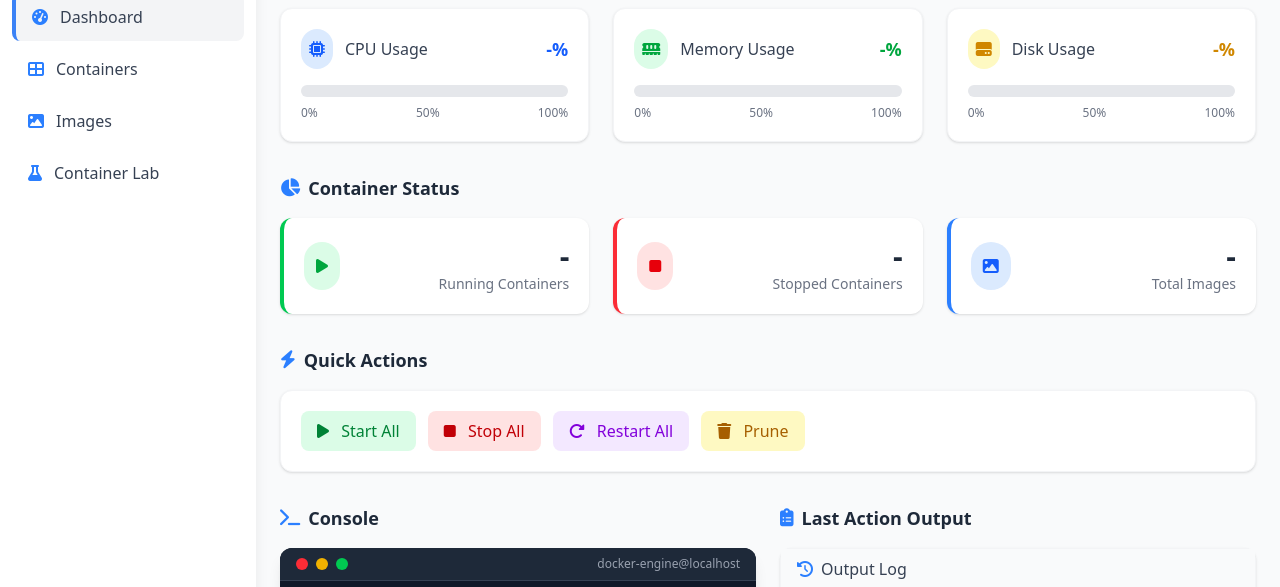
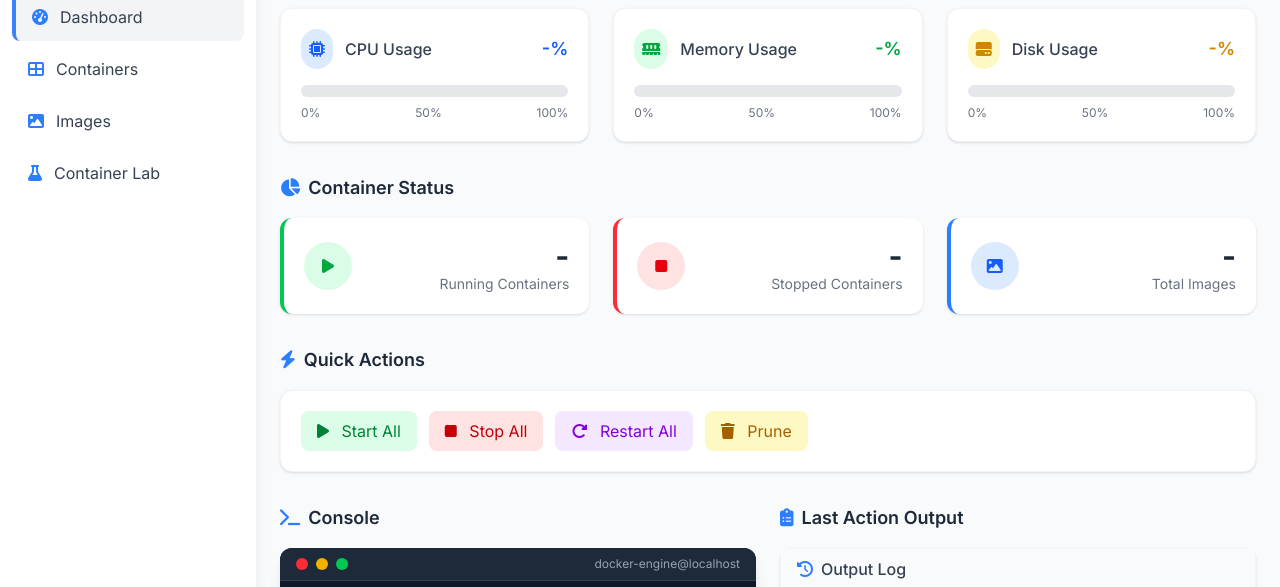
Before and after one commit to ArpitCS/dock-pilot, a website: page views/dashboard.html in a window 1280 px wide. Shown: the part 132-719 px from the top of the page. Drawn offline with nearby package versions, Linux system fonts and the light colour scheme; no server answers.

Commit message:
Favicon Update

```diff
--- /dev/null
+++ b/public/global.css
@@ -0,0 +1,7 @@
+@import url('https://fonts.googleapis.com/css2?family=Inter:ital,opsz,wght@0,14..32,100..900;1,14..32,100..900&display=swap');
+
+@import url('https://fonts.googleapis.com/css2?family=Inter:wght@100;200;300;400;500;600;700;800;900&display=swap');
+
+body {
+    font-family: 'Inter', sans-serif;
+}
--- a/views/dashboard.html
+++ b/views/dashboard.html
@@ -9,6 +9,7 @@
       rel="stylesheet"
       href="https://cdnjs.cloudflare.com/ajax/libs/font-awesome/6.7.2/css/all.min.css"
     />
+    <link rel="stylesheet" href="/global.css">
     <style>
       .hover-lift {
         transition: transform 0.15s ease-in-out, box-shadow 0.15s ease-in-out;
@@ -338,36 +339,26 @@
 
           <!-- Container Status Summary -->
           <section class="mb-8 fade-in">
-            <h2
-              class="text-lg font-semibold text-gray-800 flex items-center mb-4"
-            >
+            <h2 class="text-lg font-semibold text-gray-800 flex items-center mb-4">
               <i class="fas fa-chart-pie mr-2 text-blue-500"></i>
               Container Status
             </h2>
 
             <div class="grid grid-cols-1 md:grid-cols-3 gap-6">
               <!-- Running Containers -->
-              <div
-                class="bg-white rounded-xl shadow-sm p-5 border-l-4 border-green-500 hover-lift"
-              >
+              <div class="bg-white rounded-xl shadow-sm p-5 border-l-4 border-green-500 hover-lift">
                 <div class="flex justify-between items-center">
-                  <div class="rounded-full bg-green-100 p-3">
+                  <div class="rounded-full bg-green-100 p-3 w-12 h-12 flex items-center justify-center">
                     <i class="fas fa-play text-green-600"></i>
                   </div>
                   <div class="text-right">
-                    <div
-                      id="runningContainersValue"
-                      class="text-3xl font-bold text-gray-800"
-                    >
+                    <div id="runningContainersValue" class="text-3xl font-bold text-gray-800">
                       -
                     </div>
                     <div class="text-sm text-gray-500">Running Containers</div>
                   </div>
                 </div>
-                <div
-                  id="runningContainersOutput"
-                  class="text-xs text-gray-500 mt-3 hidden"
-                ></div>
+                <div id="runningContainersOutput" class="text-xs text-gray-500 mt-3 hidden"></div>
               </div>
 
               <!-- Stopped Containers -->
@@ -375,7 +366,7 @@
                 class="bg-white rounded-xl shadow-sm p-5 border-l-4 border-red-500 hover-lift"
               >
                 <div class="flex justify-between items-center">
-                  <div class="rounded-full bg-red-100 p-3">
+                  <div class="rounded-full bg-red-100 p-3 w-12 h-12 flex items-center justify-center">
                     <i class="fas fa-stop text-red-600"></i>
                   </div>
                   <div class="text-right">
@@ -399,7 +390,7 @@
                 class="bg-white rounded-xl shadow-sm p-5 border-l-4 border-blue-500 hover-lift"
               >
                 <div class="flex justify-between items-center">
-                  <div class="rounded-full bg-blue-100 p-3">
+                  <div class="rounded-full bg-blue-100 p-3 w-12 h-12 flex items-center justify-center">
                     <i class="fas fa-image text-blue-600"></i>
                   </div>
                   <div class="text-right">
```
Also changed, not shown: views/containers.html (+1 -0 lines), views/homepage.html (+2 -0 lines), public/favicon.ico (added).
